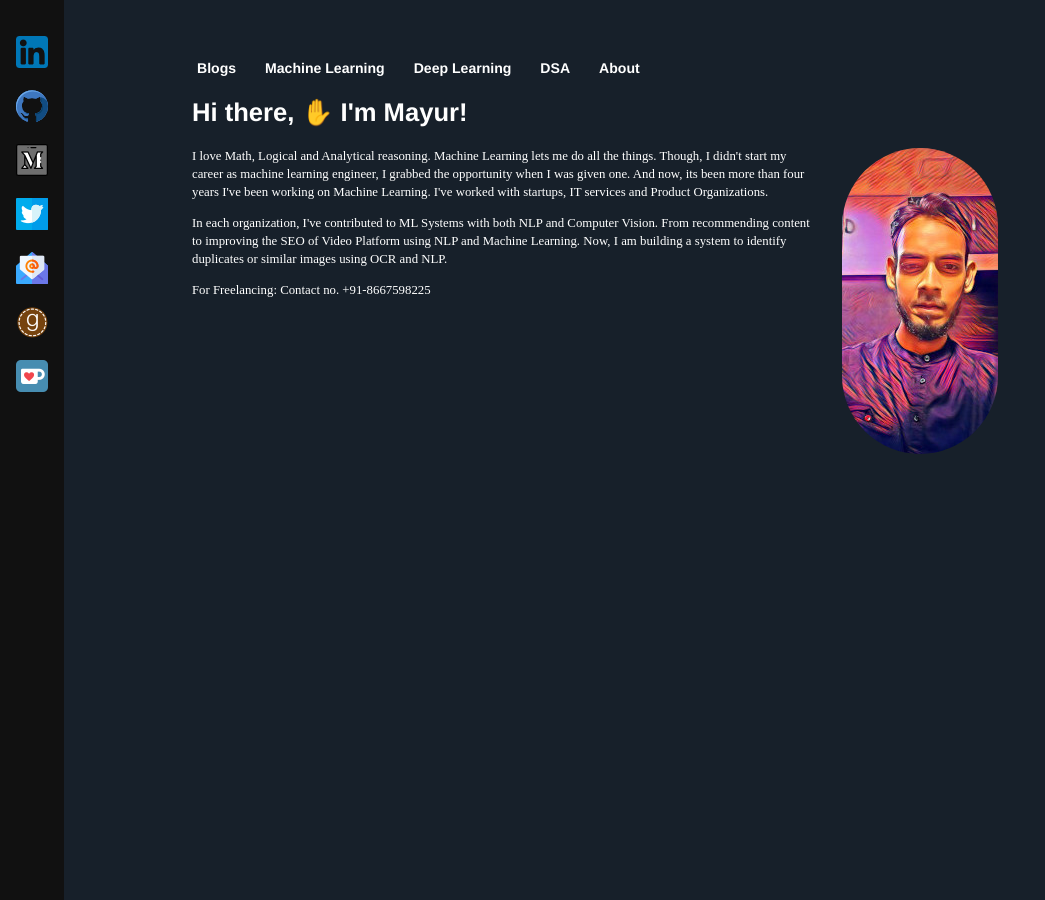
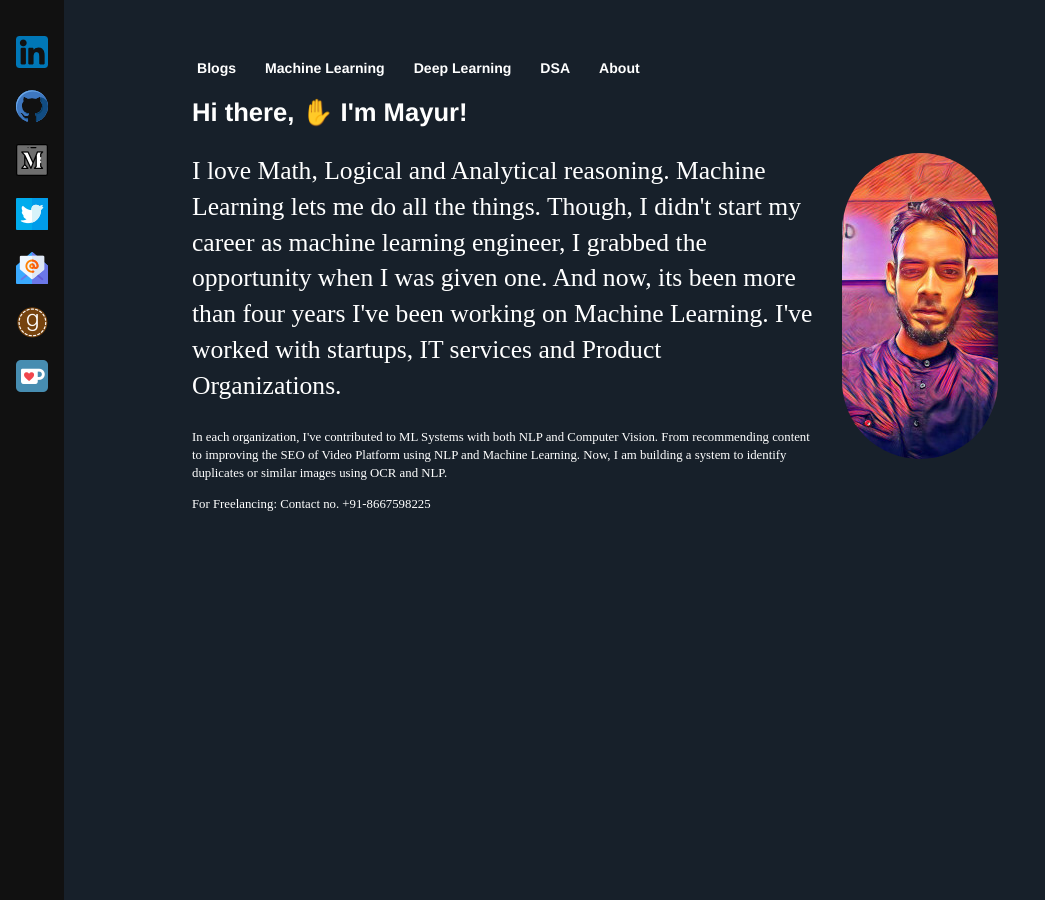
Before and after one commit to Mayurji/mayurji.github.io, a Jekyll site: the page built from about/index.html, in a window 1280 px wide. Shown: the whole page, without its empty margins (0-1045 px from the left). Built offline with Jekyll 4.4.1, drawn with Linux system fonts in a browser that asks for light colours.

Commit message:
Update index.html

```diff
--- a/about/index.html
+++ b/about/index.html
@@ -14,7 +14,7 @@ title: Math + Computing = AI
 <p>
 	<!--<img src="{{site.url}}/assets/images/profile/mayur.jpg" class="image-cropper" alt="avatar" class="profile-pic" border="3">-->
 	<img alt="Mayur Jain" src="{{site.url}}/assets/images/profile/mayur.jpg" style="float: right; max-width: 33%; margin: 0 0 1em 2em; border-radius: 999px">
-	<p>
+	<p style='font-size:2vw'>
 	I love Math, Logical and Analytical reasoning. Machine Learning lets me do all the things. Though, I didn't start my career as
 	machine learning engineer, I grabbed the opportunity when I was given one. And now, its been more than four years I've been working on Machine Learning.
 	I've worked with startups, IT services and Product Organizations.</p>
```
